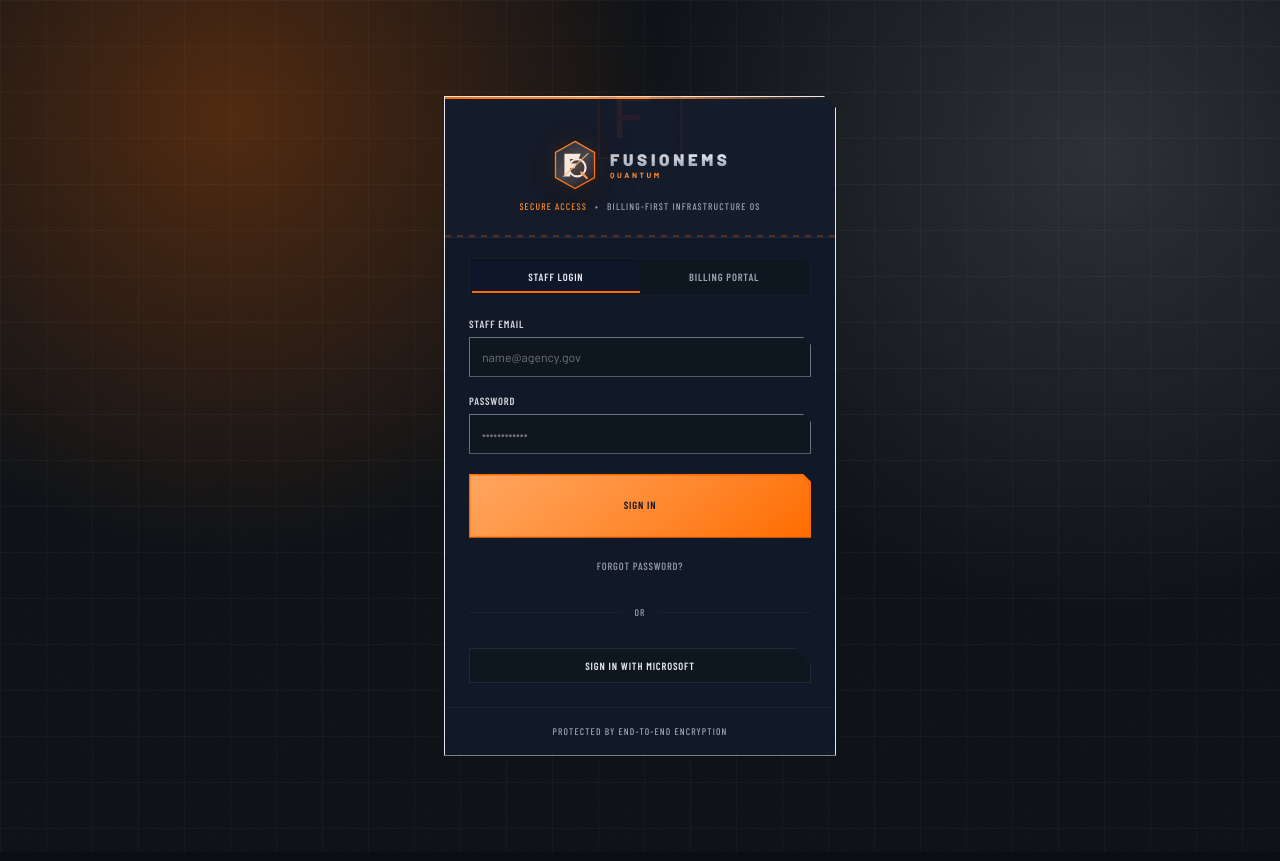
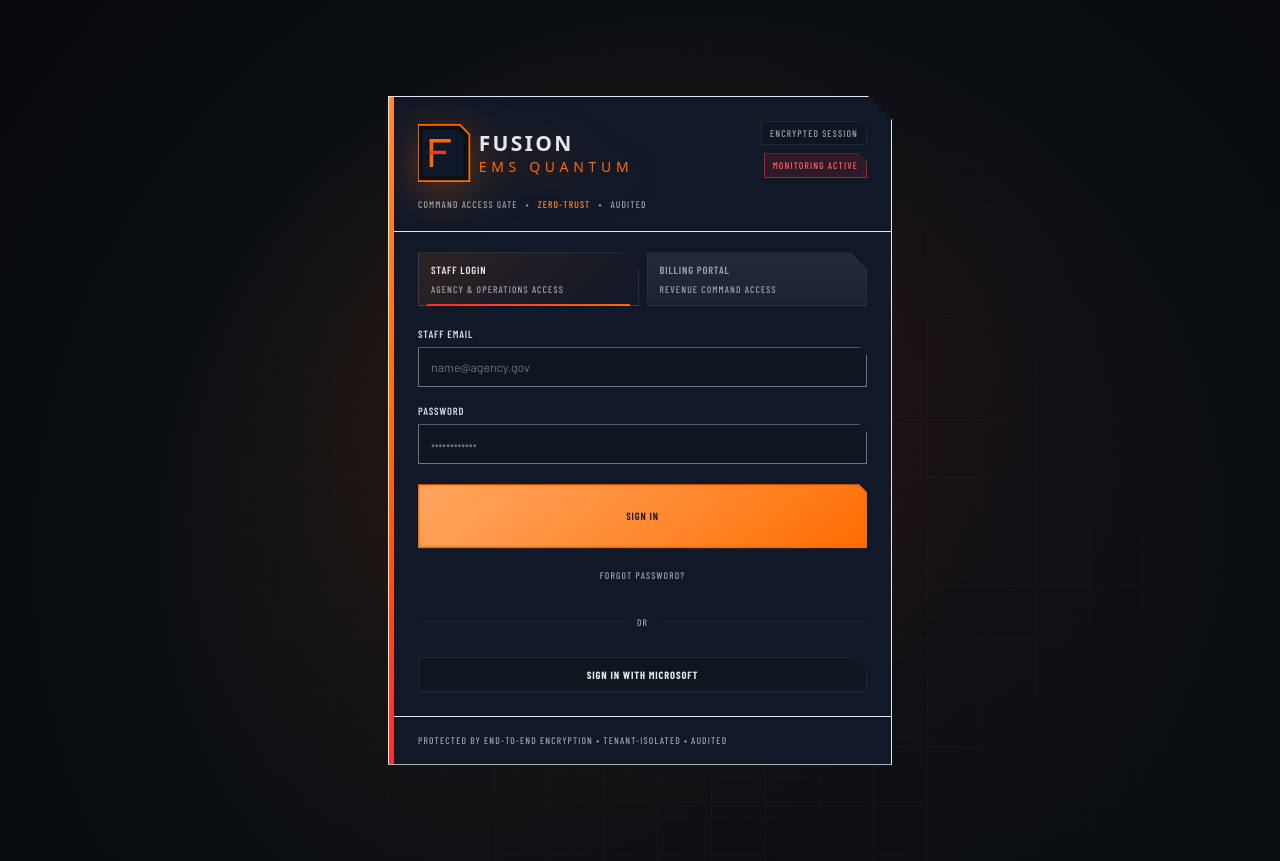
Before and after one commit to FusionEMS-Quantum/FusionEMS-Core, a Next.js app in the folder frontend/: page /login in a window 1280 px wide. Built offline with nearby package versions, Linux system fonts and the light colour scheme; no server answers; a web font is replaced by a local one.

Commit message:
Redesign login to command-level quantum theme

```diff
--- a/frontend/app/login/page.tsx
+++ b/frontend/app/login/page.tsx
@@ -5,7 +5,6 @@ import Link from 'next/link';
 import { useSearchParams } from 'next/navigation';
 import { Input } from '@/components/ui/Input';
 import { Button } from '@/components/ui/Button';
-import QuantumLogo from '@/components/branding/QuantumLogo';
 import { login } from '@/services/auth';
 
 type TabKey = 'staff' | 'billing';
@@ -81,56 +80,82 @@ function LoginPageInner() {
 
   return (
     <div
-      className="relative min-h-screen overflow-hidden bg-bg-base text-text-primary texture-powder flex flex-col items-center justify-center px-4 py-12"
+      className="relative min-h-screen overflow-hidden bg-bg-base text-text-primary flex items-center justify-center px-4 py-12"
     >
       <div
         aria-hidden="true"
-        className="absolute inset-0 pointer-events-none opacity-80"
+        className="absolute inset-0 pointer-events-none opacity-85 quantum-field"
+      />
+
+      <div
+        aria-hidden="true"
+        className="absolute inset-0 pointer-events-none"
         style={{
           backgroundImage:
-            'radial-gradient(circle at 18% 14%, var(--color-brand-orange-glow), transparent 34%), radial-gradient(circle at 86% 18%, var(--color-border-strong), transparent 36%), linear-gradient(to right, var(--color-border-subtle) 1px, transparent 1px), linear-gradient(to bottom, var(--color-border-subtle) 1px, transparent 1px)',
-          backgroundSize: 'auto, auto, 46px 46px, 46px 46px',
+            'radial-gradient(circle at 55% 65%, transparent 0%, var(--color-bg-base) 62%, var(--color-bg-void) 100%)',
         }}
       />
 
-      {/* Login panel */}
+      {/* Login surface */}
+      <div className="relative z-10 w-full max-w-xl">
+        <div className="chamfer-16 border border-border-strong bg-bg-panel shadow-elevation-4 overflow-hidden">
+          <div className="flex">
             <div
-        className="relative z-10 w-full max-w-md chamfer-12 border border-border-default bg-bg-panel shadow-elevation-4"
-      >
-        <div className="h-[2px] bg-gradient-to-r from-orange via-orange-bright to-transparent" />
+              aria-hidden="true"
+              className="w-[5px] bg-gradient-to-b from-orange-bright via-orange to-red"
+            />
 
-        {/* Wordmark */}
-        <div
-          className="hud-rail flex flex-col items-center px-8 pt-8 pb-6 texture-powder"
-          style={{ borderBottom: '1px solid var(--color-border-default)' }}
-        >
-          <div className="relative flex flex-col items-center">
-            <div className="absolute -top-10 left-1/2 -translate-x-1/2 opacity-[0.08]">
+            <div className="flex-1 min-w-0">
+              {/* Masthead */}
+              <div className="px-6 pt-6 pb-5 border-b border-border-subtle">
+                <div className="flex items-start justify-between gap-4">
+                  <div className="min-w-0">
                     <img
-                src="/brand/logo-monogram.svg"
-                alt=""
-                className="h-24 w-24"
-                aria-hidden="true"
+                      src="/brand/logo-primary.svg"
+                      alt="FusionEMS Quantum"
+                      className="h-10 w-auto max-w-full"
+                      style={{ filter: 'drop-shadow(0 10px 22px var(--color-brand-orange-glow))' }}
                     />
+                    <div className="micro-caps mt-3">
+                      <span className="text-text-muted">Command Access Gate</span>
+                      <span className="mx-2 text-text-muted">•</span>
+                      <span className="text-orange-bright">Zero-trust</span>
+                      <span className="mx-2 text-text-muted">•</span>
+                      <span className="text-text-muted">Audited</span>
+                    </div>
                   </div>
 
-            <QuantumLogo size="lg" />
-            <div className="mt-2 micro-caps text-center">
-              <span className="text-orange-bright">Secure Access</span>
-              <span className="mx-2 text-text-muted">•</span>
-              <span className="text-text-muted">Billing-first infrastructure OS</span>
+                  <div className="flex flex-col items-end gap-2 shrink-0">
+                    <span
+                      className="micro-caps chamfer-4 px-2 py-1 border"
+                      style={{
+                        borderColor: 'var(--color-border-default)',
+                        backgroundColor: 'var(--color-bg-input)',
+                        color: 'var(--color-text-muted)',
+                      }}
+                    >
+                      Encrypted Session
+                    </span>
+                    <span
+                      className="micro-caps chamfer-4 px-2 py-1 border"
+                      style={{
+                        borderColor: 'var(--color-brand-red-dim)',
+                        backgroundColor: 'var(--color-brand-red-ghost)',
+                        color: 'var(--color-brand-red-bright)',
+                      }}
+                    >
+                      Monitoring Active
+                    </span>
                   </div>
                 </div>
               </div>
 
-        {/* Tab switcher */}
+              {/* Tabs */}
               <div className="px-6 pt-5">
                 <div
-            className="chamfer-4 flex p-0.5"
-            style={{
-              backgroundColor: 'var(--color-bg-input)',
-              border:          '1px solid var(--color-border-subtle)',
-            }}
+                  className="grid grid-cols-2 gap-2"
+                  role="tablist"
+                  aria-label="Login mode"
                 >
                   {TABS.map((tab) => {
                     const isActive = activeTab === tab.key;
@@ -138,33 +163,32 @@ function LoginPageInner() {
                       <button
                         key={tab.key}
                         type="button"
+                        role="tab"
+                        aria-selected={isActive}
                         onClick={() => handleTabChange(tab.key)}
-                  className="relative flex-1 py-2 transition-all duration-fast ease-out focus-ring"
+                        className="relative chamfer-8 px-3 py-2.5 text-left focus-ring transition-all duration-fast ease-out border"
                         style={{
-                    fontFamily:    'var(--font-label)',
-                    fontSize:      'var(--text-label)',
-                    fontWeight:    600,
-                    letterSpacing: 'var(--tracking-label)',
-                    textTransform: 'uppercase',
-                    color:         isActive
-                      ? 'var(--color-text-primary)'
-                      : 'var(--color-text-muted)',
-                    backgroundColor: isActive
-                      ? 'var(--color-bg-panel-raised)'
-                      : 'transparent',
-                    clipPath: 'var(--chamfer-4)',
-                    outline: 'none',
+                          borderColor: isActive
+                            ? 'var(--color-border-strong)'
+                            : 'var(--color-border-subtle)',
+                          background: isActive
+                            ? 'linear-gradient(135deg, var(--color-brand-orange-ghost), transparent)'
+                            : 'linear-gradient(180deg, var(--color-border-default), var(--color-border-subtle))',
                         }}
                       >
+                        <div className="label-caps" style={{ color: isActive ? 'var(--color-text-primary)' : 'var(--color-text-muted)' }}>
                           {tab.label}
-                  {/* Orange underline on active */}
+                        </div>
+                        <div className="micro-caps mt-1" style={{ color: 'var(--color-text-muted)' }}>
+                          {tab.key === 'staff' ? 'Agency & operations access' : 'Revenue command access'}
+                        </div>
+
                         {isActive && (
                           <span
                             aria-hidden="true"
-                      className="absolute bottom-0 left-0 right-0"
+                            className="absolute left-2 right-2 -bottom-[1px] h-[2px]"
                             style={{
-                        height:          2,
-                        backgroundColor: 'var(--q-orange)',
+                              background: 'linear-gradient(90deg, var(--color-brand-red), var(--color-brand-orange))',
                             }}
                           />
                         )}
@@ -195,20 +219,15 @@ function LoginPageInner() {
                   label="Password"
                   type="password"
                   placeholder="••••••••••••"
-            autoComplete={activeTab === 'staff' ? 'current-password' : 'current-password'}
+                  autoComplete="current-password"
                   value={password}
                   onChange={(e) => { setPassword(e.target.value); setError(''); }}
                   onKeyDown={handleKeyDown}
                   disabled={loading}
                 />
 
-          {/* Inline error */}
                 {error && (
-            <p
-              role="alert"
-              className="micro-caps"
-              style={{ color: 'var(--color-brand-red)' }}
-            >
+                  <p role="alert" className="micro-caps" style={{ color: 'var(--color-brand-red-bright)' }}>
                     {error}
                   </p>
                 )}
@@ -223,18 +242,12 @@ function LoginPageInner() {
                   Sign In
                 </Button>
 
-          <div className="flex justify-center">
+                <div className="flex items-center justify-center">
                   <Link
                     href="/forgot-password"
-              className="chamfer-4 px-2 py-1 transition-colors duration-fast ease-out focus-ring"
+                    className="micro-caps focus-ring chamfer-4 px-2 py-1 transition-colors duration-fast ease-out"
                     style={{
-                fontFamily:    'var(--font-label)',
-                fontSize:      'var(--text-label)',
-                fontWeight:    500,
-                letterSpacing: 'var(--tracking-label)',
-                textTransform: 'uppercase',
-                color:         'var(--color-text-muted)',
-                background:    'transparent',
+                      color: 'var(--color-text-muted)',
                       textDecoration: 'none',
                     }}
                     onMouseEnter={(e) =>
@@ -254,53 +267,47 @@ function LoginPageInner() {
                 </div>
 
                 <div className="flex items-center gap-3 py-3">
-            <span
-              className="flex-1"
-              style={{ height: 1, backgroundColor: 'var(--color-border-subtle)' }}
-            />
-            <span
-              className="micro-caps"
-              style={{ color: 'var(--color-text-muted)' }}
-            >
-              or
-            </span>
-            <span
-              className="flex-1"
-              style={{ height: 1, backgroundColor: 'var(--color-border-subtle)' }}
-            />
+                  <span className="flex-1" style={{ height: 1, backgroundColor: 'var(--color-border-subtle)' }} />
+                  <span className="micro-caps" style={{ color: 'var(--color-text-muted)' }}>or</span>
+                  <span className="flex-1" style={{ height: 1, backgroundColor: 'var(--color-border-subtle)' }} />
                 </div>
 
                 <a
                   href="/api/v1/auth/microsoft/login"
-            className="chamfer-8 flex w-full items-center justify-center py-2.5 transition-colors duration-[150ms]"
+                  className="chamfer-8 focus-ring flex w-full items-center justify-center py-2.5 transition-all duration-fast ease-out border"
                   style={{
-              fontFamily:      'var(--font-label)',
-              fontSize:        'var(--text-label)',
-              fontWeight:      600,
-              letterSpacing:   'var(--tracking-label)',
-              textTransform:   'uppercase',
-              color:           'var(--color-text-primary)',
+                    fontFamily: 'var(--font-label)',
+                    fontSize: 'var(--text-label)',
+                    fontWeight: 700,
+                    letterSpacing: 'var(--tracking-label)',
+                    textTransform: 'uppercase',
+                    color: 'var(--color-text-primary)',
                     backgroundColor: 'var(--color-bg-input)',
-              border:          '1px solid var(--color-border-default)',
-              textDecoration:  'none',
+                    borderColor: 'var(--color-border-default)',
+                    textDecoration: 'none',
+                    boxShadow: 'var(--elevation-1)',
+                  }}
+                  onMouseEnter={(e) => {
+                    e.currentTarget.style.borderColor = 'var(--color-border-strong)';
+                    e.currentTarget.style.boxShadow = 'var(--elevation-2)';
+                  }}
+                  onMouseLeave={(e) => {
+                    e.currentTarget.style.borderColor = 'var(--color-border-default)';
+                    e.currentTarget.style.boxShadow = 'var(--elevation-1)';
                   }}
                 >
                   Sign in with Microsoft
                 </a>
-
               </form>
 
               {/* Footer */}
-        <div
-          className="flex items-center justify-center gap-2 px-6 py-4"
-          style={{ borderTop: '1px solid var(--color-border-subtle)' }}
-        >
-          <span
-            className="micro-caps"
-            style={{ color: 'var(--color-text-muted)' }}
-          >
-            Protected by end-to-end encryption
-          </span>
+              <div className="px-6 py-4 border-t border-border-subtle">
+                <div className="micro-caps" style={{ color: 'var(--color-text-muted)' }}>
+                  Protected by end-to-end encryption • Tenant-isolated • Audited
+                </div>
+              </div>
+            </div>
+          </div>
         </div>
       </div>
     </div>
--- a/frontend/styles/tokens.css
+++ b/frontend/styles/tokens.css
@@ -220,6 +220,43 @@
   pointer-events: none;
 }
 
+/* Quantum field background (subtle motion; token-driven) */
+@keyframes quantum-field-drift {
+  0% {
+    background-position: 0% 0%, 100% 0%, 0 0, 0 0, 0 0;
+  }
+  50% {
+    background-position: 24% 14%, 72% 22%, 18px 10px, -12px -18px, 0 12px;
+  }
+  100% {
+    background-position: 0% 0%, 100% 0%, 0 0, 0 0, 0 0;
+  }
+}
+
+.quantum-field {
+  background-image:
+    radial-gradient(circle at 18% 18%, var(--color-brand-orange-glow), transparent 46%),
+    radial-gradient(circle at 82% 22%, var(--color-brand-red-ghost), transparent 44%),
+    linear-gradient(to right, var(--color-border-subtle) 1px, transparent 1px),
+    linear-gradient(to bottom, var(--color-border-subtle) 1px, transparent 1px),
+    repeating-linear-gradient(
+      180deg,
+      rgba(255, 255, 255, 0.02) 0px,
+      rgba(255, 255, 255, 0.02) 1px,
+      transparent 1px,
+      transparent 10px
+    );
+  background-size: 140% 140%, 140% 140%, 54px 54px, 54px 54px, 100% 100%;
+  animation: quantum-field-drift 22s var(--ease-in-out) infinite;
+  filter: saturate(1.05) contrast(1.05);
+}
+
+@media (prefers-reduced-motion: reduce) {
+  .quantum-field {
+    animation: none;
+  }
+}
+
 /* Chamfer utility classes */
 .chamfer-4       { clip-path: var(--chamfer-4);       }
 .chamfer-8       { clip-path: var(--chamfer-8);       }
```
Lines whose indentation alone changed are shown as unchanged.
